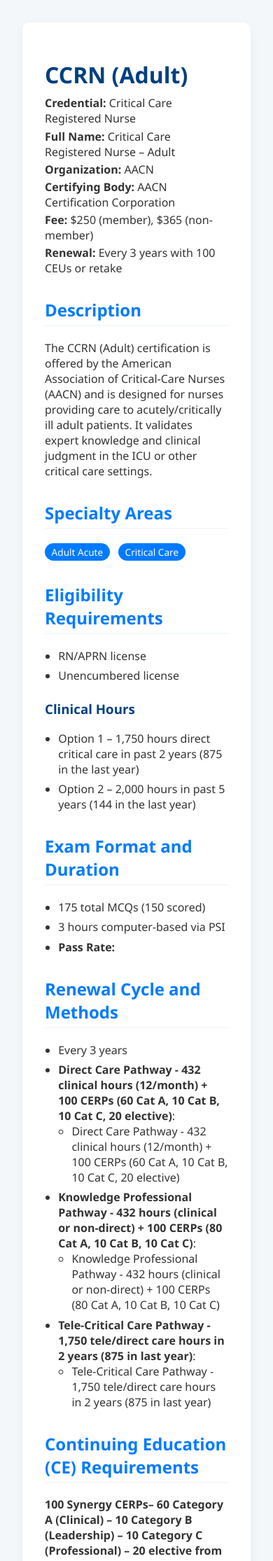
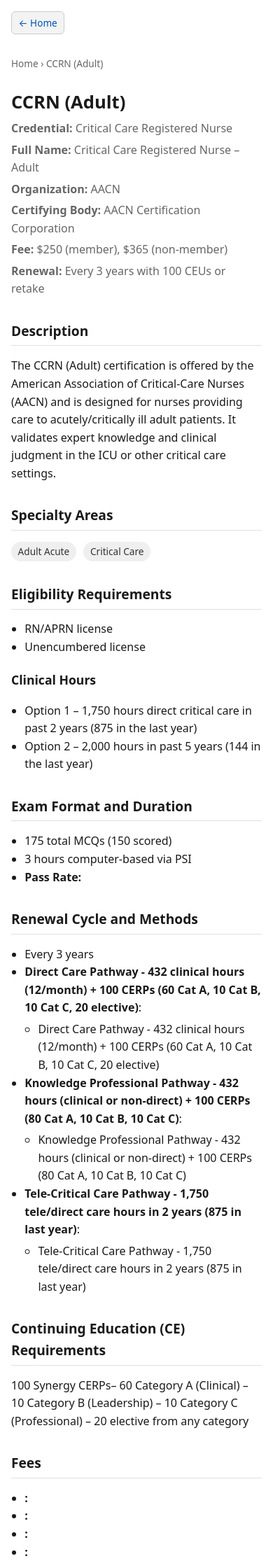
Before and after one commit to simpyll/sort-filter-search, a Jekyll site: the page built from ccrn.md, in a window 390 px wide. Shown: the top 2230 px of the page at 70% size. Built offline with Jekyll 4.4.1, drawn with Linux system fonts in a browser that asks for light colours; some of the changed text lies outside the part shown.

Commit message:
Update page.html

```diff
--- a/_layouts/page.html
+++ b/_layouts/page.html
@@ -6,91 +6,131 @@
   <title>{{ page.title }} | {{ site.title }}</title>
   <style>
     :root {
-      --primary: #004080;
-      --accent: #007bff;
-      --bg: #f4f7fa;
-      --card-bg: #ffffff;
-      --text: #333333;
-      --muted: #777;
+      --primary: #1a1a1a;
+      --accent: #0056b3;
+      --background: #ffffff;
+      --text: #1a1a1a;
+      --muted: #666666;
+      --max-width: 840px;
     }
 
     body {
-      font-family: 'Segoe UI', Roboto, sans-serif;
       margin: 0;
-      background-color: var(--bg);
+      font-family: system-ui, -apple-system, Segoe UI, Roboto, sans-serif;
+      background-color: var(--background);
       color: var(--text);
+      line-height: 1.6;
+      padding-top: 3.5rem;
     }
 
     .container {
-      max-width: 860px;
-      margin: auto;
-      padding: 2rem;
-    }
-
-    .card {
-      background: var(--card-bg);
-      padding: 2rem;
-      border-radius: 10px;
-      box-shadow: 0 6px 15px rgba(0, 0, 0, 0.05);
-    }
-
-    h1 {
-      color: var(--primary);
-      margin-bottom: 0.5rem;
-    }
-
-    h2 {
-      color: var(--accent);
-      margin-top: 2rem;
-      border-bottom: 2px solid var(--bg);
-      padding-bottom: 0.3rem;
-    }
-
-    h3 {
-      color: var(--primary);
-      margin-top: 1.5rem;
-    }
-
-    ul {
-      padding-left: 1.2rem;
-    }
-
-    ul li {
-      margin-bottom: 0.4rem;
-    }
-
-    .meta p {
-      margin: 0.2rem 0;
+      max-width: var(--max-width);
+      margin: 0 auto;
+      padding: 2rem 1rem;
     }
 
     a {
       color: var(--accent);
       text-decoration: none;
-      font-weight: bold;
     }
 
     a:hover {
       text-decoration: underline;
     }
 
+    h1 {
+      font-size: 1.9rem;
+      margin-bottom: 0.3rem;
+    }
+
+    h2 {
+      font-size: 1.4rem;
+      margin-top: 2rem;
+      border-bottom: 1px solid #e0e0e0;
+      padding-bottom: 0.3rem;
+    }
+
+    h3 {
+      font-size: 1.1rem;
+      margin-top: 1.2rem;
+    }
+
+    ul {
+      padding-left: 1.2rem;
+      margin-top: 0.3rem;
+    }
+
     .tag {
       display: inline-block;
-      background: var(--accent);
-      color: white;
+      background: #efefef;
+      color: #333;
       padding: 0.2rem 0.6rem;
-      border-radius: 20px;
-      margin-right: 0.5rem;
+      border-radius: 16px;
+      margin-right: 0.4rem;
       font-size: 0.85rem;
     }
 
-    .section {
-      margin-bottom: 2rem;
+    .meta p {
+      margin: 0.3rem 0;
+      color: var(--muted);
+    }
+
+    .home-link {
+      position: fixed;
+      top: 1rem;
+      left: 1rem;
+      font-size: 0.9rem;
+      background: #f3f3f3;
+      padding: 0.4rem 0.8rem;
+      border-radius: 6px;
+      border: 1px solid #ccc;
+      z-index: 1000;
+    }
+
+    .breadcrumbs {
+      font-size: 0.85rem;
+      color: var(--muted);
+      margin-bottom: 1.5rem;
+    }
+
+    .breadcrumbs a {
+      color: var(--muted);
+    }
+
+    footer {
+      margin-top: 4rem;
+      text-align: center;
+      font-size: 0.85rem;
+      color: var(--muted);
+      padding: 1rem 0;
+      border-top: 1px solid #e0e0e0;
+    }
+
+    @media (max-width: 600px) {
+      h1 {
+        font-size: 1.6rem;
+      }
+      h2 {
+        font-size: 1.2rem;
+      }
+      .container {
+        padding: 1.5rem 1rem;
+      }
+      .home-link {
+        font-size: 0.85rem;
+        padding: 0.3rem 0.6rem;
+      }
     }
   </style>
 </head>
 <body>
+  <a href="/" class="home-link">← Home</a>
+
   <div class="container">
-    <div class="card">
+    <div class="breadcrumbs">
+      <a href="/">Home</a> › <span>{{ page.title }}</span>
+    </div>
+
     <h1>{{ page.title }}</h1>
 
     <div class="meta">
@@ -102,19 +142,14 @@
       <p><strong>Renewal:</strong> {{ page.renewal }}</p>
     </div>
 
-      <div class="section">
     <h2>Description</h2>
     <p>{{ page.description }}</p>
-      </div>
 
-      <div class="section">
     <h2>Specialty Areas</h2>
     {% for tag in page.specialty %}
       <span class="tag">{{ tag }}</span>
     {% endfor %}
-      </div>
 
-      <div class="section">
     <h2>Eligibility Requirements</h2>
     <ul>
       {% for item in page.eligibility-requirements %}
@@ -130,9 +165,7 @@
         {% endfor %}
       </ul>
     {% endif %}
-      </div>
 
-      <div class="section">
     <h2>Exam Format and Duration</h2>
     <ul>
       {% for item in page.exam-format-and-duration %}
@@ -149,18 +182,16 @@
         {% endif %}
       {% endfor %}
     </ul>
-      </div>
 
-      <div class="section">
     <h2>Renewal Cycle and Methods</h2>
     <ul>
       {% for item in page.renewal-cycle-and-methods %}
         {% if item contains 'Pathway' %}
           <li><strong>{{ item | split: ':' | first }}</strong>:
             <ul>
-                  {% assign subitems = item | split: ':' | last | strip %}
-                  {% if subitems != '' %}
-                    <li>{{ subitems }}</li>
+              {% assign path = item | split: ':' | last | strip %}
+              {% if path != '' %}
+                <li>{{ path }}</li>
               {% endif %}
             </ul>
           </li>
@@ -169,39 +200,35 @@
         {% endif %}
       {% endfor %}
     </ul>
-      </div>
 
-      <div class="section">
     <h2>Continuing Education (CE) Requirements</h2>
-        {% for req_title in page.ce-requirements %}
-          <p><strong>{{ req_title }}</strong></p>
+    {% for req in page.ce-requirements %}
+      <p>{{ req }}</p>
     {% endfor %}
-      </div>
 
-      <div class="section">
     <h2>Fees</h2>
     <ul>
-          {% for fee in page.fees %}
-            {% assign label = fee[0] %}
-            {% assign value = fee[1] %}
-            <li><strong>{{ label }}:</strong> {{ value }}</li>
+      {% for item in page.fees %}
+        <li><strong>{{ item[0] }}:</strong> {{ item[1] }}</li>
       {% endfor %}
     </ul>
-      </div>
 
-      <div class="section">
     <h2>Key Deadlines</h2>
     <ul>
-          {% for deadline in page.key-deadlines %}
-            <li>{{ deadline }}</li>
+      {% for item in page.key-deadlines %}
+        <li>{{ item }}</li>
       {% endfor %}
     </ul>
-      </div>
 
     <p>
-        <a href="{{ page.link }}" target="_blank" rel="noopener">Official CCRN Certification Page →</a>
+      <a href="{{ page.link }}" target="_blank" rel="noopener">
+        Official CCRN Certification Page →
+      </a>
     </p>
-    </div>
+
+    <footer>
+      &copy; {{ site.title }} {{ site.time | date: '%Y' }}
+    </footer>
   </div>
 </body>
 </html>
```
Lines whose indentation alone changed are shown as unchanged.
